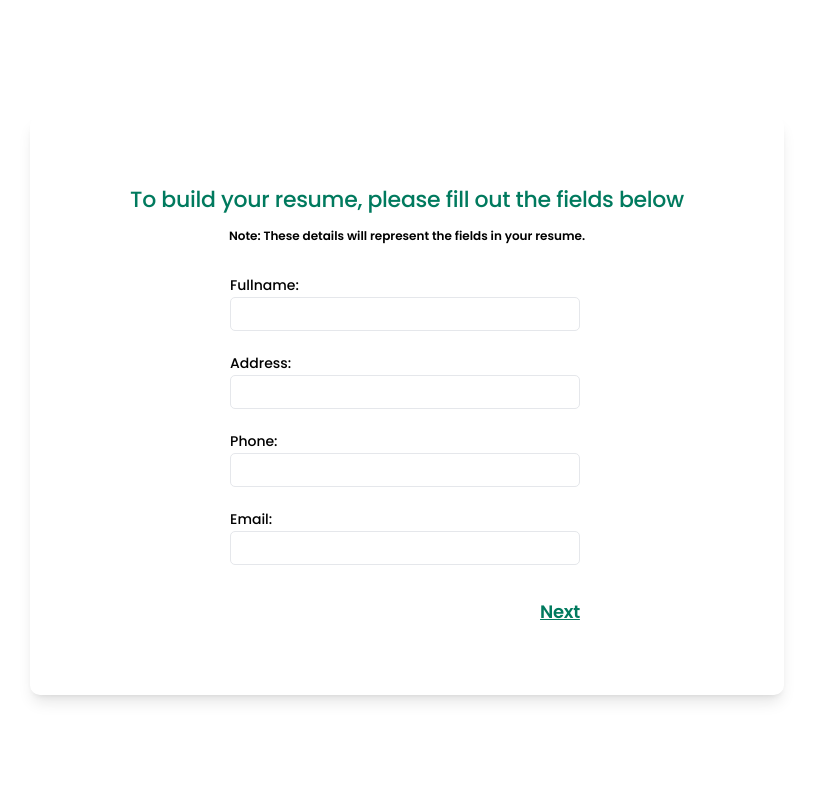
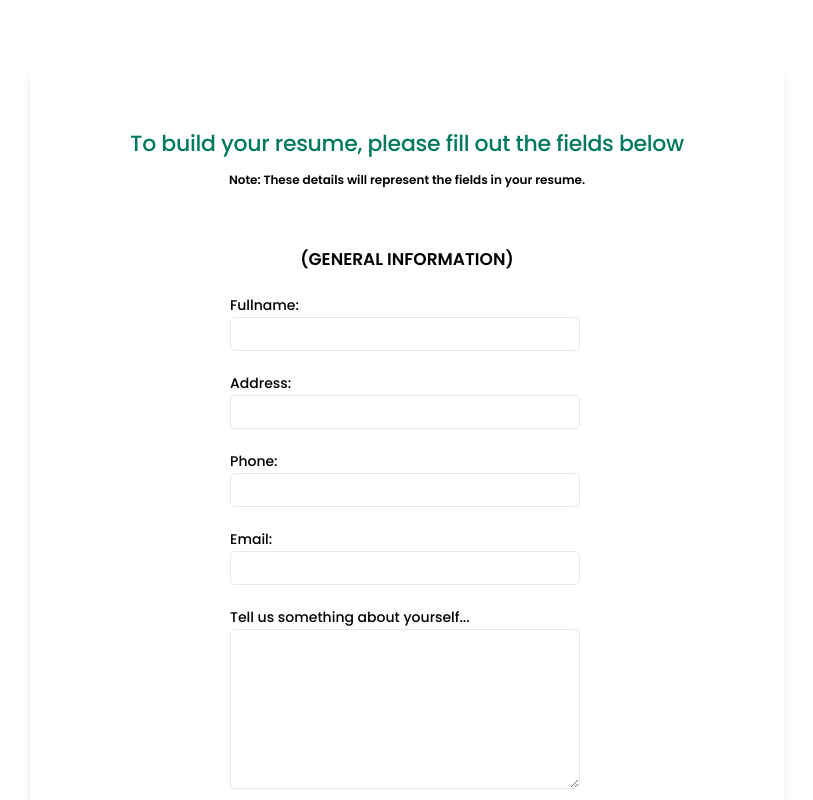
Before and after one commit to belemaaa/BuildMyResume, a React (Create React App) app: page /details_1 in a window 1280 px wide. Shown: the top 800 px of the page, without its empty margins (233-1046 px from the left). Built offline with nearby package versions, Linux system fonts and the light colour scheme.

Commit message:
details1

```diff
--- a/src/assets/css/styles.css
+++ b/src/assets/css/styles.css
@@ -97,18 +97,17 @@
         align-self: self-start;
     }
 }
+
+
 .details-page{
     margin: 0;
-    height: 100vh;
 }
 @media(min-width: 668px){
     .details-page{
         margin: 0;
-        height: 100vh;
         display: flex;
         justify-content: center;
         align-items: center;
-        /* overflow: hidden; */
     }
 }
 .details-div{
@@ -160,6 +159,13 @@
         margin-bottom: 30px;
     }
 }
+.form-heading{
+    text-align: center;
+    font-weight: 600;
+    font-size: 17px;
+    margin-top: 60px;
+    margin-bottom: 20px;
+}
 .details-box label{
     font-weight: 420;
     font-size: 14px;
@@ -170,7 +176,15 @@
     border-radius: 5px;
     margin-bottom: 20px;
     padding: 10px;
-    font-size: 12px;
+    font-size: 13px;
+}
+.textarea{
+    width: 350px;
+    height: 160px;
+    border-radius: 5px;
+    margin-bottom: 20px;
+    padding: 10px;
+    font-size: 13px;
 }
 .details1form{
     align-self: center;
@@ -191,4 +205,5 @@
     font-size: 18px;
     letter-spacing: -0.3px;
     line-height: 14px;
+    margin-bottom: 30px;
 }
--- a/src/components/DetailsHeader.jsx
+++ b/src/components/DetailsHeader.jsx
@@ -6,6 +6,7 @@ const DetailsHeader = () => {
     const [address, setAddress] = useState('')
     const [phone, setPhone] = useState('')
     const [email, setEmail] = useState('')
+    const [details, setDetails] = useState('')
     const navigate = useNavigate()
 
     const [details1Array, setDetails1Array] = useState([]);
@@ -18,6 +19,8 @@ const DetailsHeader = () => {
         <div className='details-div'>
             <p className='p1'>To build your resume, please fill out the fields below</p>
             <p className='p2'>Note: These details will represent the fields in your resume.</p>
+
+            <p className='form-heading'>(GENERAL INFORMATION)</p>
 
             <form method='POST' onSubmit={handleFormSubmit} className='details1form'>
                 <div className='details-box'>
@@ -63,6 +66,16 @@ const DetailsHeader = () => {
                     />
                 </div>
 
+                <div className='details-box'>
+                    <label>Tell us something about yourself...</label><br/>
+                    <textarea
+                        type='text'
+                        className='textarea border'
+                        onChange={(e) => setDetails(e.target.value)}
+                        required
+                    />
+                </div>
+
                 <button type='submit' className='next-btn'>
                     Next
                 </button>
```
